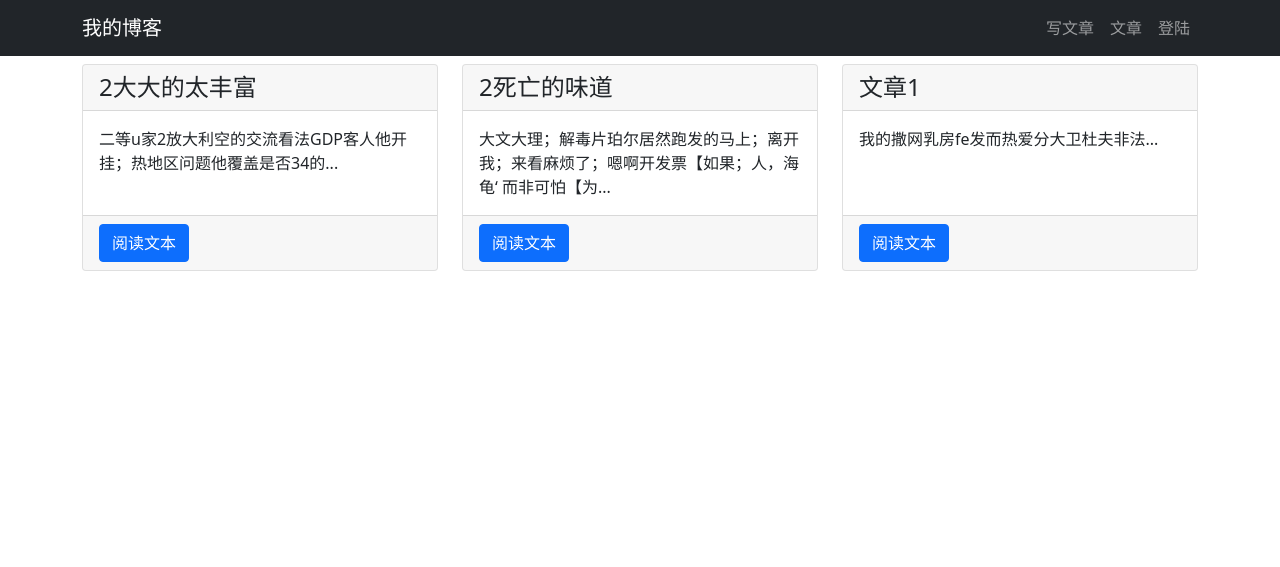
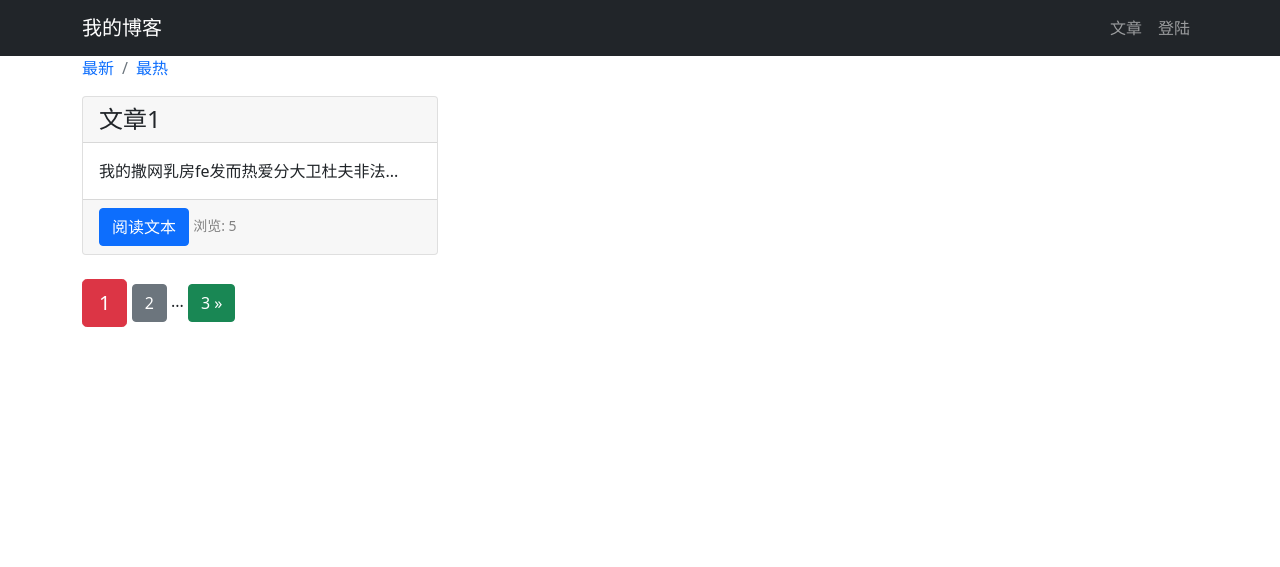
Before and after one commit to proudzhao/myblog, a Django app: page /article/article-list/?order=total_views in a window 1280 px wide. Shown: the top 567 px of the page. Run offline with Django 4.2, Linux system fonts and the light colour scheme; data comes from the database, SQL or seed files in the repository; both versions use the stored data as it was after the commit; some libraries are stand-ins or nearby versions.

Commit message:
add total_views top_article_list

```diff
--- a/article/models.py
+++ b/article/models.py
@@ -20,6 +20,8 @@ class ArticlePost(models.Model):
     created = models.DateTimeField(default=timezone.now)
     # 文章更新时间。 参数 auto_now=True 指定每次数据更新时自动写入当前时间
     updated = models.DateTimeField(auto_now=True)
+    # 浏览量
+    total_views = models.PositiveIntegerField(default=0)
 
     # 内部类。 用于给 model 定义元数据
     class Meta:
--- a/article/views.py
+++ b/article/views.py
@@ -5,14 +5,24 @@ import markdown
 from django.http import HttpResponse
 from article.forms import ArticlePostForm
 from django.contrib.auth.models import User
+from django.core.paginator import Paginator  # 分页模块
+from django.contrib.auth.views import login_required
 
 
 def article_list(request):
-    # 取出所有博客文章
-    articles = ArticlePost.objects.all()
-    # 需要传递给模版(templates)的对象
-    context = {'articles': articles}
-    # render 函数: 载入模版，并返回context对象
+    if request.GET.get('order') == 'total_views':
+        article_list = ArticlePost.objects.all().order_by('-total_views')
+        order = 'total_views'
+    else:
+        article_list = ArticlePost.objects.all()
+        order = 'normal'
+
+    # 每页显示一片文章
+    paginator = Paginator(article_list, 1)
+    page = request.GET.get('page')
+    articles = paginator.get_page(page)
+
+    context = {'articles': articles, 'order': order}
     return render(request, 'article/list.html', context)
 
 
@@ -20,6 +30,9 @@ def article_list(request):
 def article_detail(request, id=None):
     # 取出相应文章
     article = ArticlePost.objects.get(id=id)
+    # 浏览量 +1
+    article.total_views += 1
+    article.save(update_fields=['total_views'])
     # 将 markdown 的语法渲染成html样式
     article.body = markdown.markdown(
         article.body,  # 需要渲染的文本
@@ -47,7 +60,7 @@ def article_create(request):
             # 保存数据，但暂时不提交
             new_article = article_post_form.save(commit=False)
             # 指定目前登陆的用户作为作者
-            new_article.author = User.objects.get(request.user.id)
+            new_article.author = User.objects.get(id=request.user.id)
             new_article.save()
             # 完成后返回到文章列表
             return redirect('article:article_list')
@@ -64,7 +77,11 @@ def article_create(request):
 
 
 # 删除文章
+@login_required(login_url='/userprofile/login/')
 def article_safe_delete(request, id):
+    article = ArticlePost.objects.get(id=id)
+    if request.user != article.author:
+        return HttpResponse("抱歉，你无权删除这篇文章")
     if request.method == "POST":
         article = ArticlePost.objects.get(id=id)
         article.delete()
@@ -74,8 +91,13 @@ def article_safe_delete(request, id):
 
 
 # 更新文章
+@login_required(login_url='/userprofile/login/')
 def article_update(request, id):
     article = ArticlePost.objects.get(id=id)
+    # 过滤非作者用户
+    if request.user != article.author:
+        return HttpResponse("抱歉，你无权修改这篇文章")
+
     if request.method == "POST":
         article_post_form = ArticlePostForm(data=request.POST)
         if article_post_form.is_valid():
--- a/templates/article/detail.html
+++ b/templates/article/detail.html
@@ -17,6 +17,7 @@
             <h1 class="col-12 mt-4 mb-4">{{ article.title }}</h1>
             <div class="col-12 alert alert-success">
                 作者: {{ article.author }}
+                {% if user == article.author %}
                     . <a href="#" onclick="confirm_safe_delete()">删除文章</a>
                     <!-- 新增隐藏表单 -->
                     <form
@@ -29,6 +30,8 @@
                         <button type="submit">发送</button>
                     </form>
                     . <a href="{% url 'article:article_update' article.id %}">编辑文章</a>
+                {% endif %}
+            <div>浏览: {{ article.total_views }}</div>
             </div>
             <!-- 文章正文 -->
             <div class="col-12" id="article_body">
--- a/templates/article/list.html
+++ b/templates/article/list.html
@@ -11,6 +11,17 @@
 {% block content %}
     <!-- 定义放置文章标题的div容器 -->
     <div class="container">
+        <nav aria-label="breadcrumb">
+            <ol class="breadcrumb">
+                <li class="breadcrumb-item">
+                    <a class="order-item" href="{% url 'article:article_list' %}">最新</a>
+                </li>
+                <li class="breadcrumb-item">
+                    <a class="order-item" href="{% url 'article:article_list' %}?order=total_views">最热</a>
+                </li>
+            </ol>
+        </nav>
+
         <div class="row mt-2">
 
             {% for article in articles %}
@@ -28,11 +39,48 @@
                         <div class="card-footer">
                             <!-- 注意这里要传递一个参数id -->
                             <a href="{% url 'article:article_detail' article.id %}" class="btn btn-primary">阅读文本</a>
+                            <!-- 显示浏览量 -->
+                            <span>
+                                <small class="col align-self-end" style="color: gray;">
+                                    浏览: {{ article.total_views }}
+                                </small>
+                            </span>
                         </div>
                     </div>
                 </div>
             {% endfor %}
 
         </div>
+        <!-- 页码导航 -->
+        <div class="pagination row">
+            <div class="m-auto">
+                <span class="step-links">
+                    <!-- 如果不是第一页，则显示上翻按钮 -->
+                    {% if articles.has_previous %}
+                        <a href = "?page=1&order={{ order }}" class="btn btn-success">
+                            &laquo; 1
+                        </a>
+                        <span>...</span>
+                        <a href="?page={{ articles.previous_page_number }}&order={{ order }}" class="btn btn-secondary">
+                            {{ articles.previous_page_number }}
+                        </a>
+                    {% endif%}
+                    <!-- 当前页面 -->
+                    <span class="current btn btn-danger btn-lg">
+                        {{ articles.number }}
+                    </span>
+                    <!-- 如歌不是最末尾页，则显示下翻按钮 -->
+                    {% if articles.has_next %}
+                        <a href="?page={{ articles.next_page_number }}&order={{ order }}" class="btn btn-secondary">
+                            {{ articles.next_page_number }}
+                        </a>
+                        <span>...</span>
+                        <a href="?page={{ articles.next_page_number }}" class="btn btn-success">
+                            {{ articles.paginator.num_pages }} &raquo;
+                        </a>
+                    {% endif %}
+                </span>
+            </div>
+        </div>
     </div>
 {% endblock content %}
--- a/templates/header.html
+++ b/templates/header.html
@@ -8,9 +8,6 @@
         <div>
             <ul class="navbar-nav">
                 <!-- 条目 -->
-                <li class="nav-item">
-                    <a class="nav-link" href="{% url 'article:article_create' %}">写文章</a>
-                </li>
                 <li class="nav-item">
                     <!--
                         点击后返回文章列表页面
@@ -28,6 +25,7 @@
                         </a>
                         <div class="dropdown-menu dropdown-menu-dark" aria-labelledby="navbarDropdown">
                             <a class="dropdown-item" href="{% url 'userprofile:edit' user.id %}">个人信息</a>
+                            <a class="dropdown-item" href="{% url 'article:article_create' %}">写文章</a>
                             <a class="dropdown-item" href="#" onclick="user_delete()">注销账号</a>
                             <a class="dropdown-item" href="{% url 'userprofile:logout' %}">退出登陆</a>
                         </div>
```
Also changed, not shown: article/migrations/0002_articlepost_total_views.py (added), db.sqlite3, static/css/base.css (line endings or trailing spaces). Lines whose indentation alone changed are shown as unchanged.
